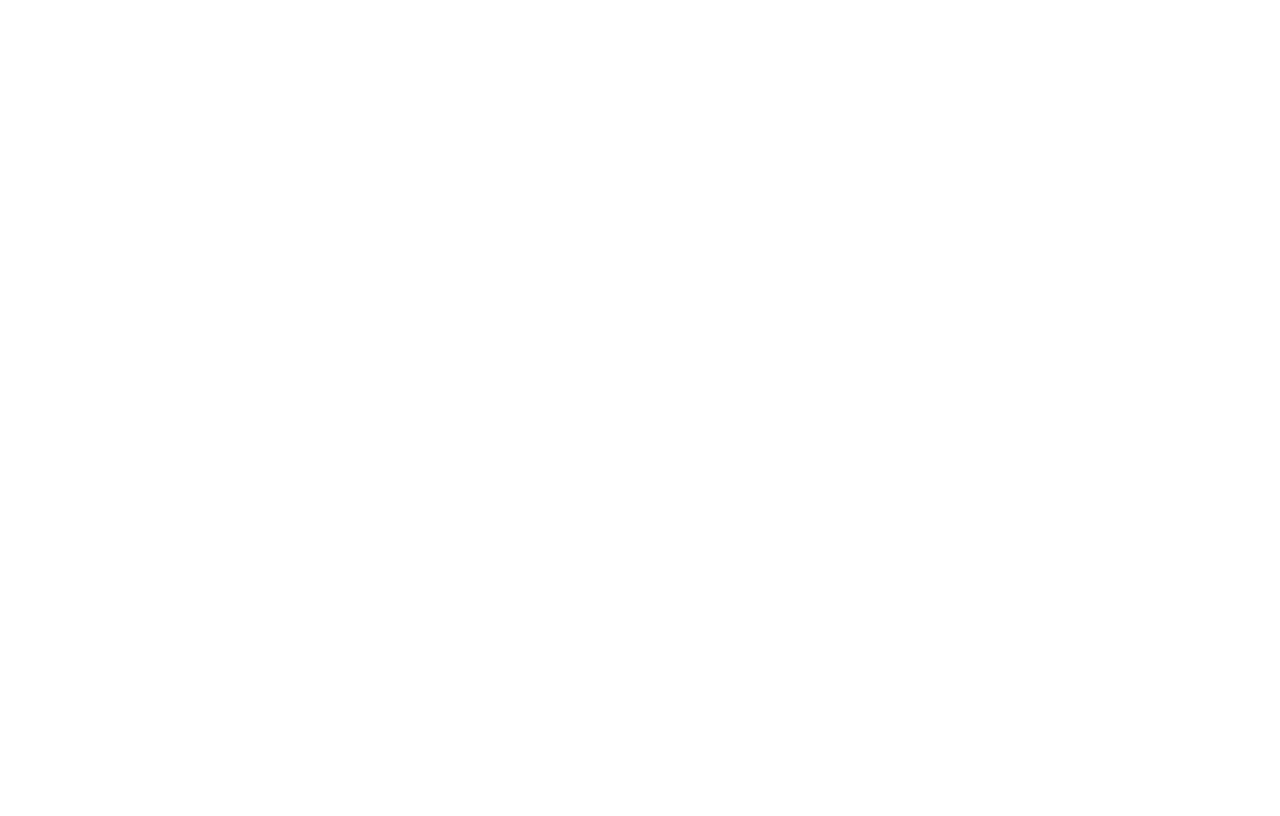
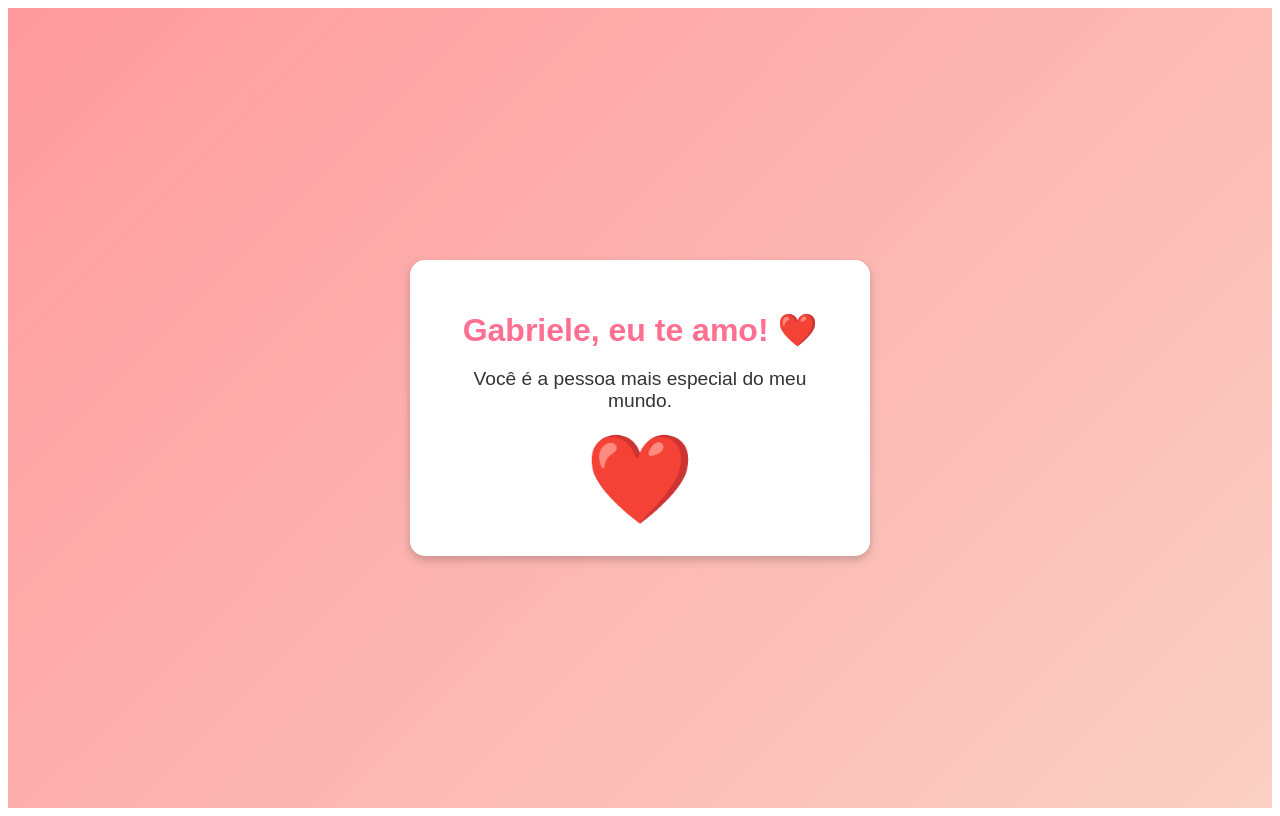
Before and after one commit to andreasmcarvalho/clone-tabnews, a Next.js app: page / in a window 1280 px wide. Built offline with nearby package versions, Linux system fonts and the light colour scheme.

Commit message:
alterado os arquivos index.js e criado o arquivo index.module.css

```diff
--- a/pages/index.js
+++ b/pages/index.js
@@ -1,5 +1,18 @@
-function Home(){
-    return <h1></h1>
+import Head from 'next/head';
+import styles from './index.module.css';
+
+export default function Home() {
+  return (
+    <div className={styles.container}>
+      <Head>
+        <title>Para Gabriele ❤️</title>
+        <meta name="viewport" content="width=device-width, initial-scale=1.0" />
+      </Head>
+      <div className={styles.card}>
+        <h1 className={styles.title}>Gabriele, eu te amo! ❤️</h1>
+        <p className={styles.text}>Você é a pessoa mais especial do meu mundo.</p>
+        <div className={styles.heart}>❤️</div>
+      </div>
+    </div>
+  );
 }
-
-export default Home;
--- a/pages/style.css
+++ b/pages/index.module.css
@@ -1,4 +1,4 @@
-body {
+.container {
     margin: 0;
     padding: 0;
     background: linear-gradient(135deg, #ff9a9e, #fad0c4);
@@ -19,13 +19,13 @@
     max-width: 400px;
   }
 
-h1 {
+  .title {
     font-size: 2rem;
     color: #ff6f91;
     margin-bottom: 15px;
   }
 
-p {
+  .text {
     font-size: 1.2rem;
     color: #333;
   }
@@ -44,4 +44,5 @@
     50% {
       transform: scale(1.2);
     }
+
 }
```
Also changed, not shown: pages/index.html (deleted, +0 -16 lines). Lines whose indentation alone changed are shown as unchanged.
